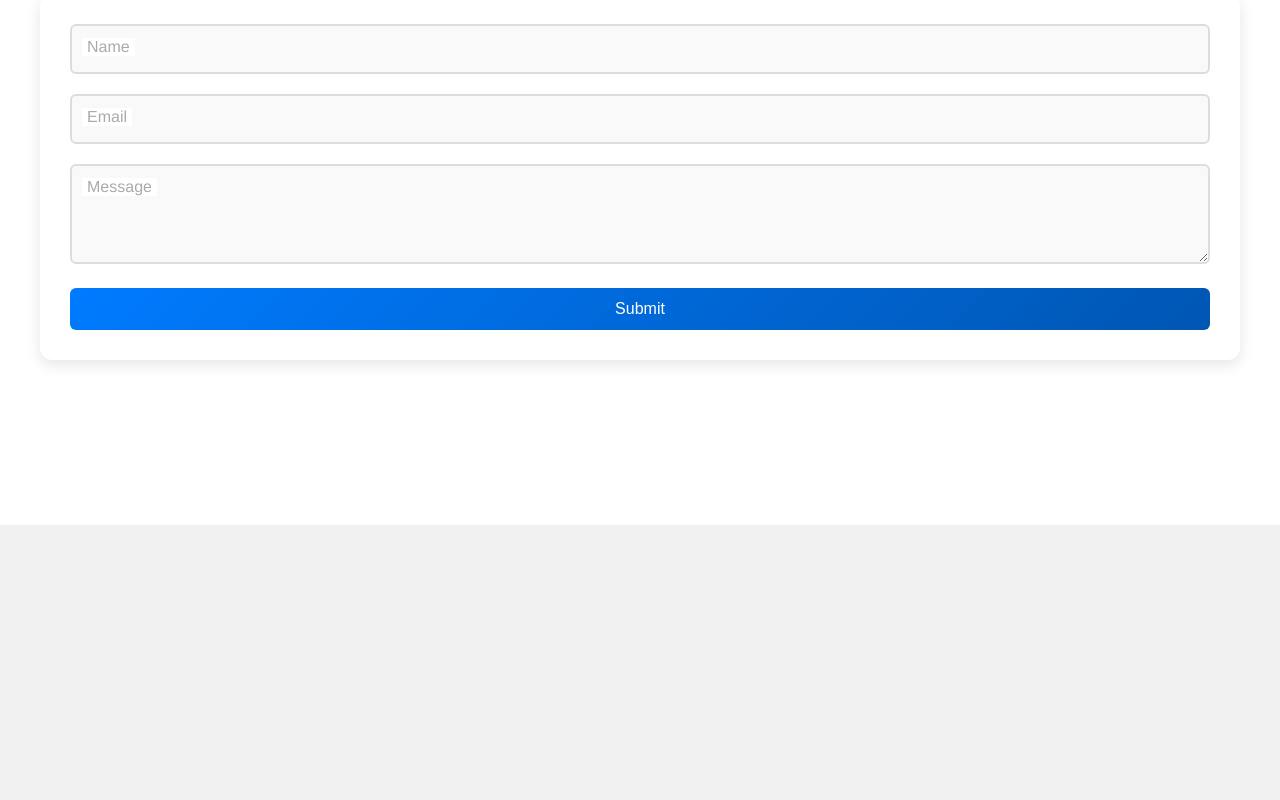
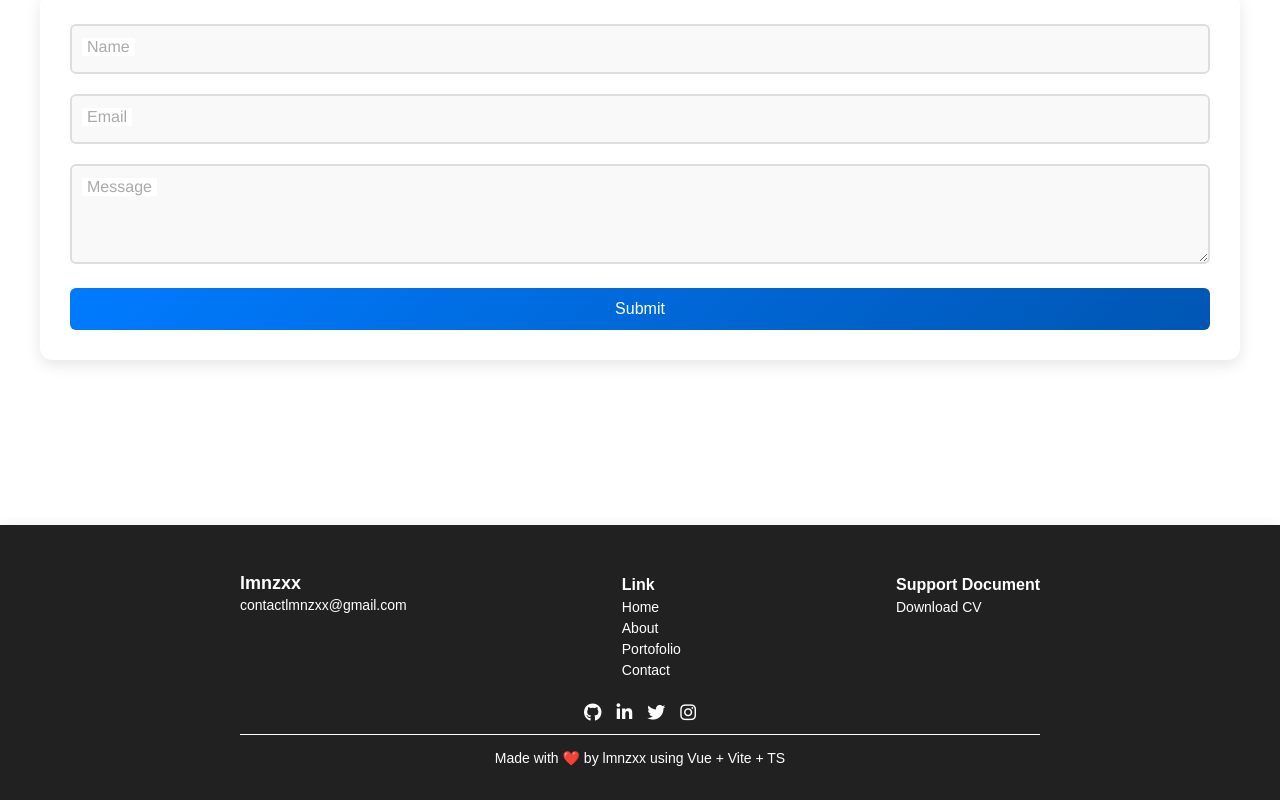
Before and after one commit to lmnzxx/lmnzxx-resume-webpage, a Vue app: page / in a window 1280 px wide. Shown: the part 3043-3843 px from the top of the page. Before the commit the page ends 3568 px from the top, so only its background shows below. Built offline with nearby package versions, Linux system fonts and the light colour scheme.

Commit message:
add footer

```diff
--- a/package.json
+++ b/package.json
@@ -9,6 +9,7 @@
     "preview": "vite preview"
   },
   "dependencies": {
+    "@fortawesome/fontawesome-free": "^6.7.2",
     "swiper": "^11.2.4",
     "vue": "^3.5.13"
   },
--- a/src/App.vue
+++ b/src/App.vue
@@ -5,10 +5,11 @@
   import About from './components/About.vue';
   import Portofolio from './components/Portofolio.vue';
   import Contact from './components/Contact.vue';
+  import Footer from './components/Footer.vue';
 
   defineComponent({
       name: 'App',
-      components: { Navbar, Hero, About, Portofolio, Contact }
+      components: { Navbar, Hero, About, Portofolio, Contact, Footer }
   })
 </script>
 
@@ -18,6 +19,7 @@
   <About />
   <Portofolio />
   <Contact />
+  <Footer />
 </template>
 
 
@@ -27,11 +29,11 @@
     scroll-behavior: smooth;
   }
   .element {
-    -ms-overflow-style: none; /* IE and Edge */
-    scrollbar-width: none; /* Firefox */
+    -ms-overflow-style: none;
+    scrollbar-width: none;
   }
   .element::-webkit-scrollbar {
-    display: none; /* Chrome, Safari and Opera */
+    display: none;
   }
   body {
     margin-left: 0px;
--- a/src/components/About.vue
+++ b/src/components/About.vue
@@ -25,13 +25,13 @@
                                     these fields, feel free to reach out.😬
                                 </p>
                                 <div class="group-link">
-                                    <a href="https://www.instagram.com/lmnzxx/">
+                                    <a href="https://www.instagram.com/lmnzxx">
                                         <img class="element-instagram" src="../assets/38-instagram-2-512-1.png">
                                     </a>
                                     <a href="https://github.com/lmnzxx">
                                         <img class="icon-social-github" src="../assets/icon-social-github-256-1.png" />
                                     </a>
-                                    <a href="https://www.linkedin.com/in/heryandi-pradana-9b3035196/">
+                                    <a href="https://www.linkedin.com/in/heryandi-pradana-9b3035196">
                                         <img class="element-linkedin" src="../assets/11-linkedin-256-1.png" />
                                     </a>
                                 </div>
--- a/src/components/Contact.vue
+++ b/src/components/Contact.vue
@@ -245,5 +245,4 @@ button:hover {
 .alert-box button:hover {
     background: #0056b3;
 }
-
 </style>
--- a/src/components/Footer.vue
+++ b/src/components/Footer.vue
@@ -0,0 +1,183 @@
+<template>
+    <footer class="footer">
+        <div class="footer-container">
+            <!-- Bagian Atas -->
+            <div class="footer-top">
+                <div class="footer-left">
+                    <h3>lmnzxx</h3>
+                    <a href="mailto:lmnzxx@example.com" class="footer-email">contactlmnzxx@gmail.com</a>
+                </div>
+                <div class="footer-center">
+                    <h4>Link</h4>
+                    <nav>
+                        <a href="#home" @click.prevent="scrollTo('home')">Home</a>
+                        <a href="#about" @click.prevent="scrollTo('about')">About</a>
+                        <a href="#portofolio" @click.prevent="scrollTo('portofolio')">Portofolio</a>
+                        <a href="#contact" @click.prevent="scrollTo('contact')">Contact</a>
+                    </nav>
+                </div>
+                <div class="footer-right">
+                    <h4>Support Document</h4>
+                    <a href="/resume.pdf" download>Download CV</a>
+                </div>
+            </div>
+
+            <!-- Bagian Tengah -->
+            <div class="footer-middle">
+                <div class="social-icons">
+                    <a href="https://www.github.com/lmnzxx" class="icon"><i class="fab fa-github"></i></a>
+                    <a href="https://www.linkedin.com/in/heryandi-pradana-9b3035196/" class="icon"><i class="fab fa-linkedin-in"></i></a>
+                    <a href="https://www.x.com/lmnzxx" class="icon"><i class="fab fa-twitter"></i></a>
+                    <a href="https://www.instagram.com/lmnzxx" class="icon"><i class="fab fa-instagram"></i></a>
+                </div>
+                <hr />
+            </div>
+
+            <!-- Bagian Bawah -->
+            <p>Made with ❤️ by lmnzxx using Vue + Vite + TS</p>
+        </div>
+    </footer>
+</template>
+
+<script lang="ts">
+import { defineComponent } from 'vue';
+
+export default defineComponent({
+    setup() {
+        const scrollTo = (sectionId: string) => {
+            const section = document.getElementById(sectionId);
+            if (section) {
+                section.scrollIntoView({ behavior: 'smooth', block: 'start' });
+            }
+        };
+
+        return { scrollTo };
+    },
+});
+</script>
+
+<style scoped>
+.footer {
+    background: rgb(33, 33, 33);
+    padding: 20px 0;
+    text-align: center;
+    box-shadow: 0px -2px 10px rgba(0, 0, 0, 0.05);
+    font-family: "Poppins", sans-serif;
+}
+
+.footer-container {
+    max-width: 800px;
+    margin: 0 auto;
+}
+
+/* Bagian Atas */
+.footer-top {
+    display: flex;
+    justify-content: space-between;
+    align-items: start;
+    padding: 10px 0;
+    color: #ffffff;
+    text-align: left;
+}
+
+.footer-left h3 {
+    font-size: 18px;
+    text-align: left;
+    margin-bottom: 2px;
+}
+
+.footer-email {
+    font-size: 14px;
+    color: #ffffff;
+    text-decoration: none;
+}
+
+.footer-email:hover {
+    color: #eaeaea;
+}
+
+.footer-center, .footer-right {
+    display: flex;
+    flex-direction: column;
+    align-items: flex-start;
+    text-align: left;
+}
+
+.footer-center h4, .footer-right h4 {
+    margin-bottom: 5px;
+    font-size: 16px;
+    color: #ffffff;
+}
+
+.footer-center nav {
+    display: flex;
+    flex-direction: column;
+    gap: 5px;
+}
+
+.footer-center a, .footer-right a {
+    text-decoration: none;
+    color: #ffffff;
+    font-size: 14px;
+    transition: color 0.3s ease;
+}
+
+.footer-center a:hover, .footer-right a:hover {
+    color: #eaeaea;
+}
+
+/* Bagian Tengah */
+.footer-middle {
+    margin: 15px 0;
+}
+
+.social-icons {
+    display: flex;
+    justify-content: center;
+    gap: 15px;
+    margin-bottom: 10px;
+}
+
+.icon {
+    font-size: 18px;
+    color: #ffffff;
+    transition: color 0.3s ease;
+}
+
+.icon:hover {
+    color: #eaeaea;
+}
+
+hr {
+    border: none;
+    height: 1px;
+    background: #ffffff;
+    margin: 10px 0;
+    width: 100%;
+}
+
+/* Bagian Bawah */
+.footer p {
+    font-size: 14px;
+    color: #ffffff;
+    margin-top: 10px;
+}
+
+/* Responsive */
+@media (max-width: 600px) {
+    .footer-top {
+        flex-direction: column;
+        gap: 10px;
+        text-align: left;
+    }
+
+    .footer-center nav {
+        flex-direction: column;
+        gap: 5px;
+    }
+
+    .footer p {
+        font-size: 12px;
+    }
+}
+</style>
--- a/src/main.ts
+++ b/src/main.ts
@@ -1,4 +1,5 @@
 import { createApp } from 'vue'
 import App from './App.vue'
+import '@fortawesome/fontawesome-free/css/all.min.css';
 
 createApp(App).mount('#app')
```
Also changed, not shown: 1 other file (tests, documents, lock files or other folders).
